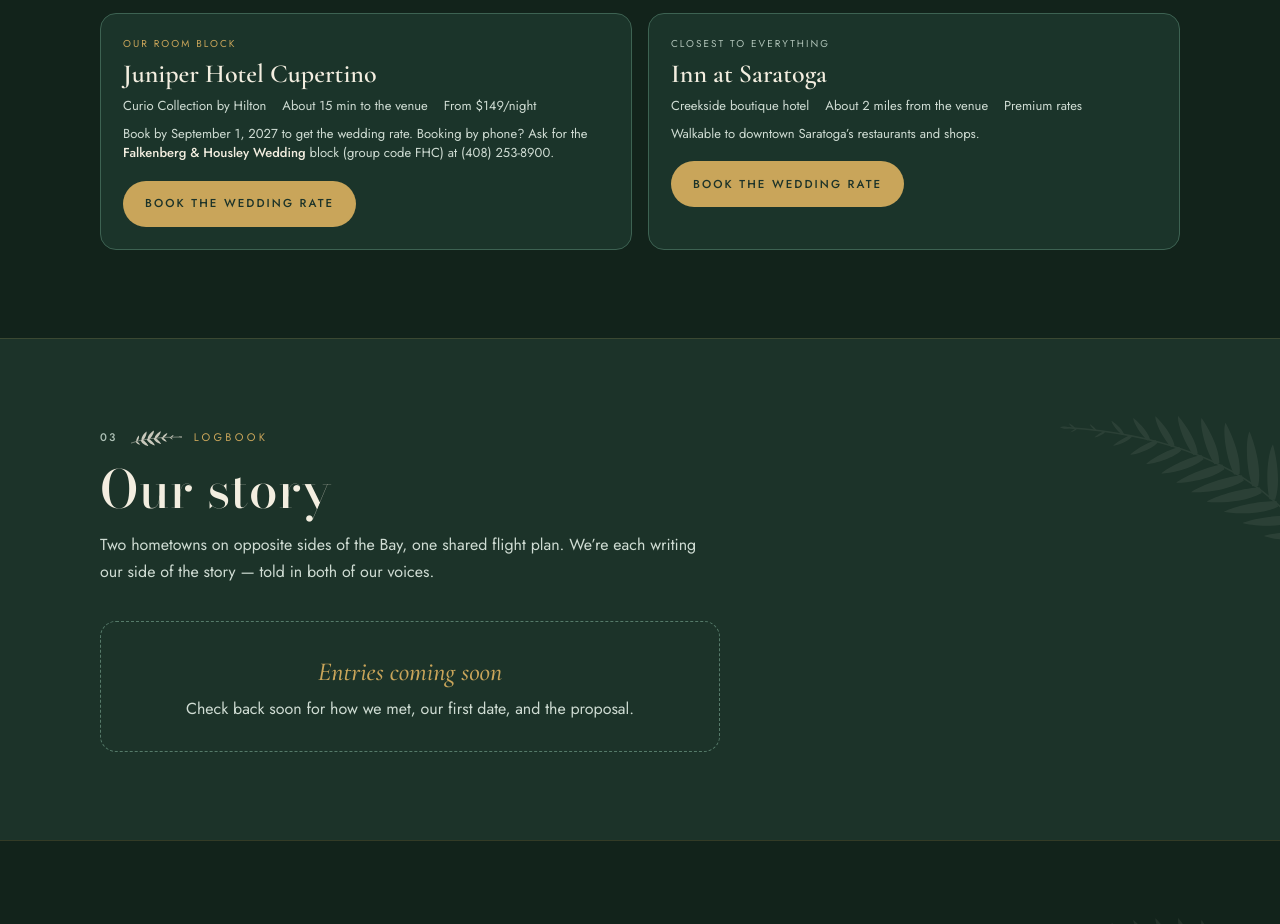
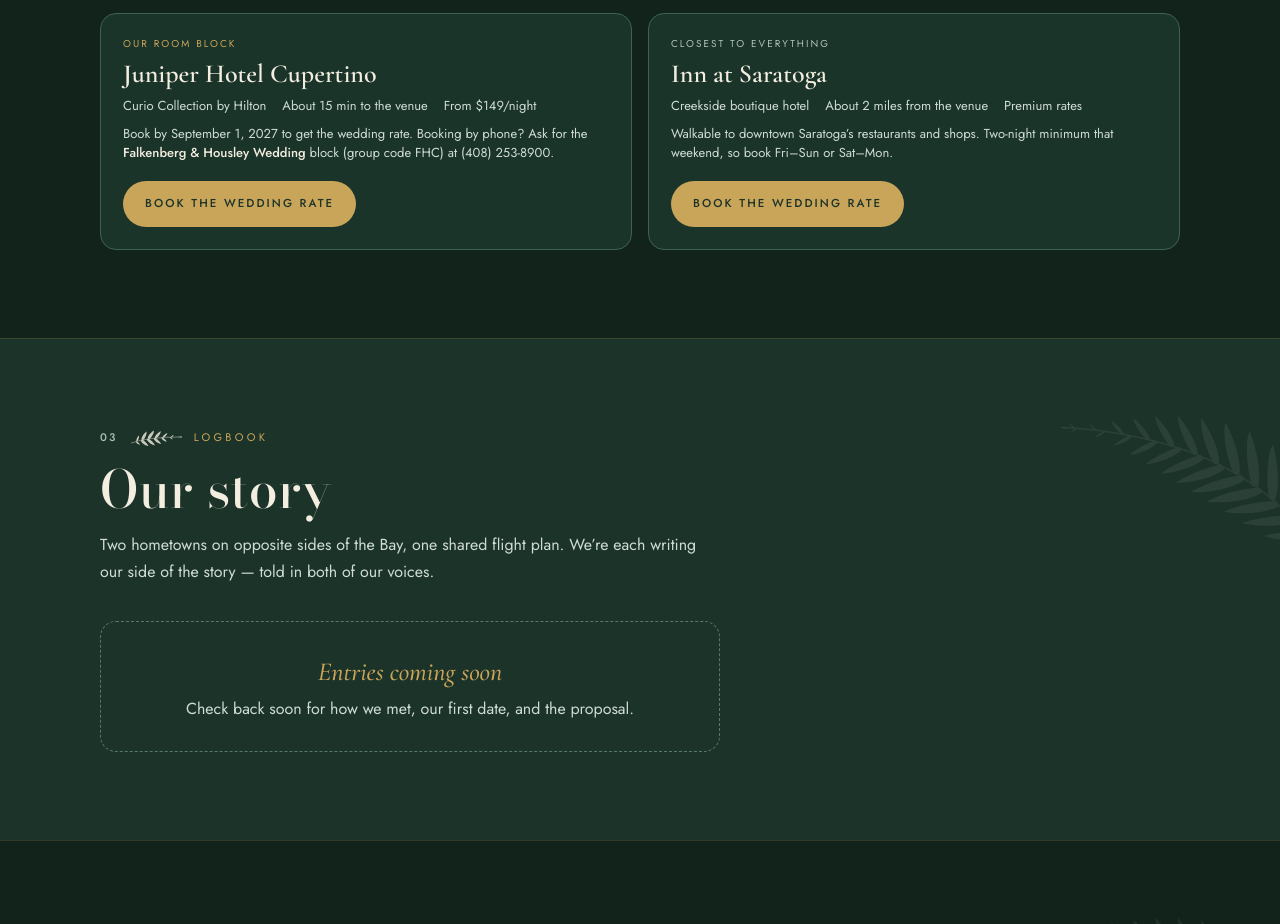
Before and after one commit to spencerandnikki/spencerandnikki.github.io, a plain HTML site: page index.html in a window 1280 px wide. Shown: the part 2281-3205 px from the top of the page. Drawn offline with nearby package versions, Linux system fonts and the light colour scheme.

Commit message:
Update index.html

```diff
--- a/index.html
+++ b/index.html
@@ -140,7 +140,7 @@
 <span class="lbl">Closest to everything</span>
 <div class="venue">Inn at Saratoga</div>
 <div class="meta"><span>Creekside boutique hotel</span><span>About 2 miles from the venue</span><span>Premium rates</span></div>
-<p class="small" style="margin:0;color:var(--soft)">Walkable to downtown Saratoga’s restaurants and shops.</p>
+<p class="small" style="margin:0;color:var(--soft)">Walkable to downtown Saratoga’s restaurants and shops. Two-night minimum that weekend, so book Fri–Sun or Sat–Mon.</p>
 <a class="btn" href="https://www.hilton.com/en/book/reservation/deeplink/?ctyhocn=SJCSTUP&amp;arrivalDate=2027-10-01&amp;departureDate=2027-10-03&amp;srpCodes=IDO27">Book the wedding rate</a>
 </div>
 </div>
```
